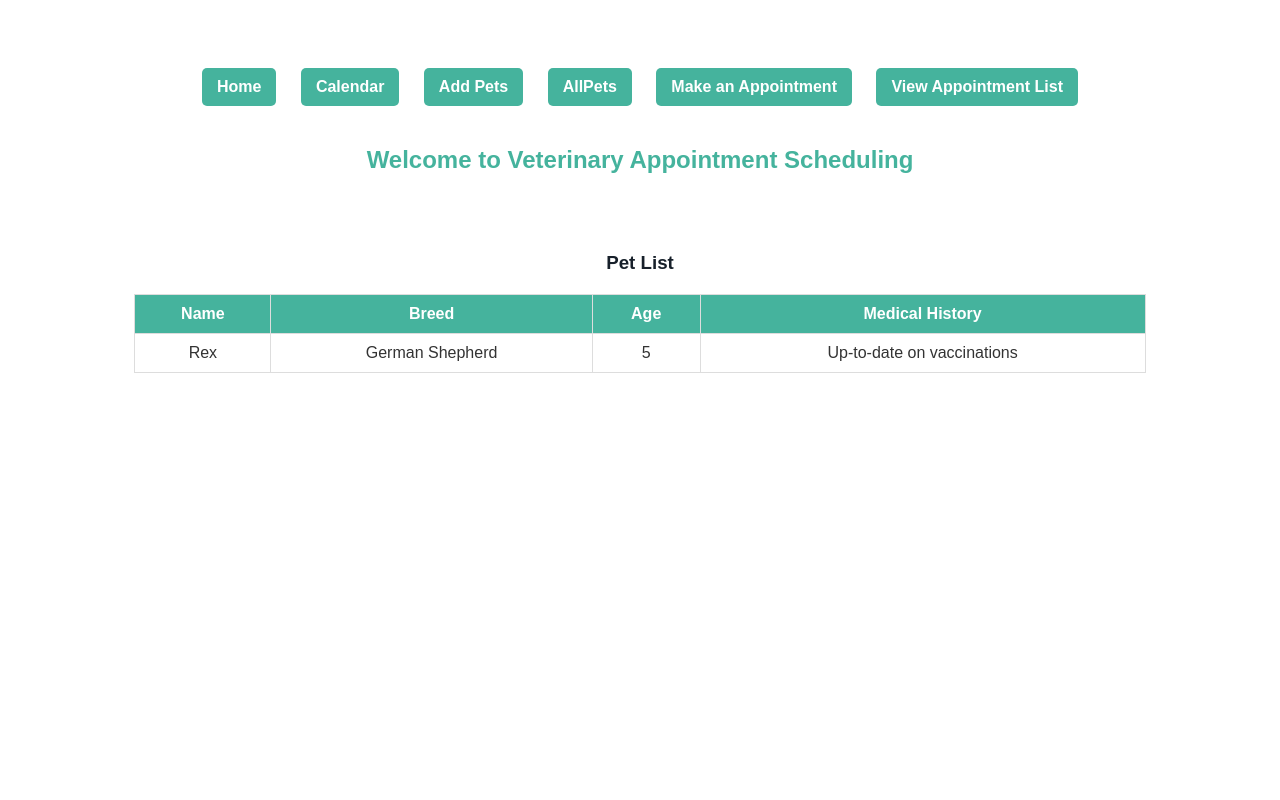
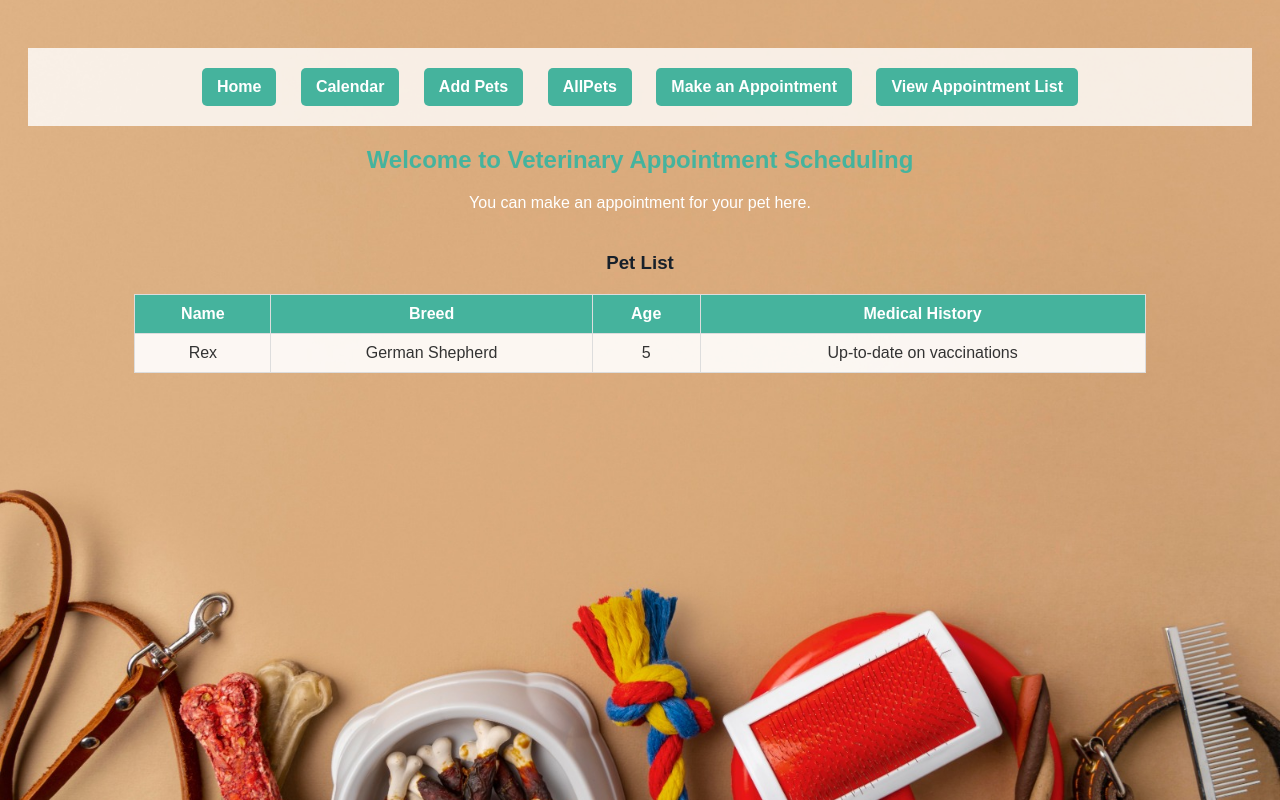
Before and after one commit to Quatys/VeterinaryProject_Presentation, a plain HTML site: page dashboard.html in a window 1280 px wide. Drawn offline with Linux system fonts and the light colour scheme.

Commit message:
Update dashboard.html

```diff
--- a/dashboard.html
+++ b/dashboard.html
@@ -7,7 +7,7 @@
         body {
             font-family: 'Arial', sans-serif;
             text-align: center;
-            background-image: url('/image/pet.jpeg');
+            background-image: url('pet.jpeg');
             background-size: cover;
             background-position: center;
             background-attachment: fixed;
```
